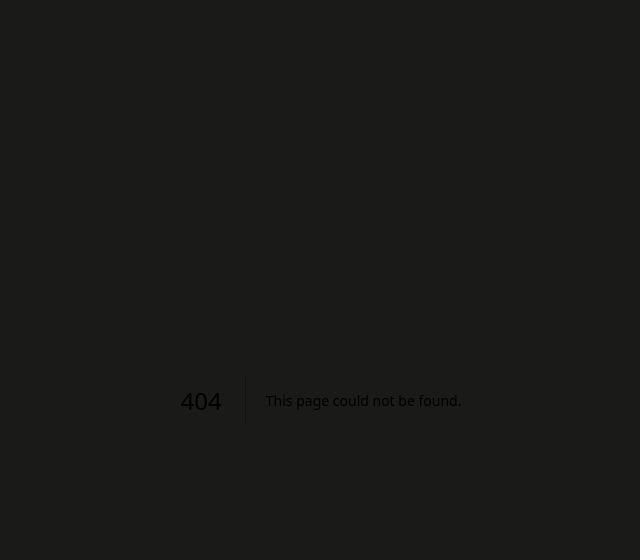
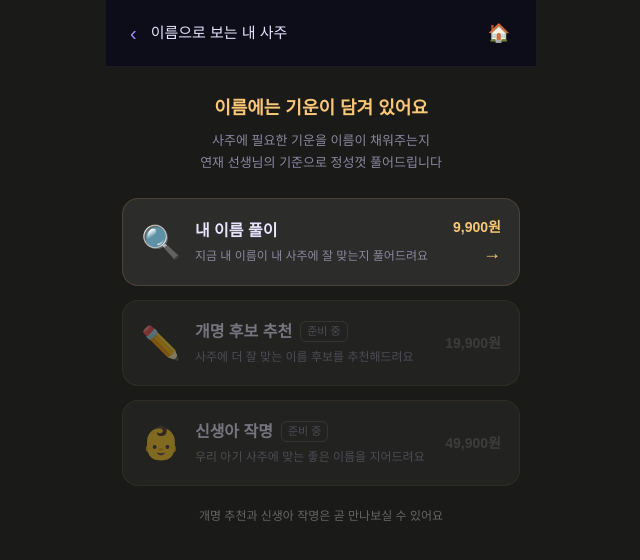
Before and after one commit to lysh0112-cpu/myjae, a Next.js app: page /manseryeok/naming in a window 1280 px wide. Before the commit this address had no page. Shown: the top 560 px of the page, without its empty margins (319-959 px from the left). Built offline with nearby package versions, Linux system fonts and the light colour scheme.

Commit message:
Create page.tsx

```diff
--- /dev/null
+++ b/app/manseryeok/naming/page.tsx
@@ -0,0 +1,116 @@
+'use client'
+import { Suspense } from 'react'
+import { useRouter } from 'next/navigation'
+import PageHeader from '@/app/components/common/PageHeader'
+
+// 작명 메뉴 (3상품) — 1차는 "내 이름 풀이"만 활성
+const MENUS = [
+  {
+    key: 'diagnosis',
+    emoji: '🔍',
+    title: '내 이름 풀이',
+    desc: '지금 내 이름이 내 사주에 잘 맞는지 풀어드려요',
+    price: '9,900원',
+    active: true,
+  },
+  {
+    key: 'rename',
+    emoji: '✏️',
+    title: '개명 후보 추천',
+    desc: '사주에 더 잘 맞는 이름 후보를 추천해드려요',
+    price: '19,900원',
+    active: false,
+  },
+  {
+    key: 'newborn',
+    emoji: '👶',
+    title: '신생아 작명',
+    desc: '우리 아기 사주에 맞는 좋은 이름을 지어드려요',
+    price: '49,900원',
+    active: false,
+  },
+]
+
+function NamingMenuInner() {
+  const router = useRouter()
+
+  const gold = '#FAC775'
+  const cardBg = '#2C2C2A'
+  const border = '1px solid rgba(250,199,117,0.15)'
+
+  return (
+    <main style={{ minHeight: '100vh', background: '#1a1a18', maxWidth: '430px', margin: '0 auto', paddingBottom: '40px' }}>
+      <PageHeader title="이름으로 보는 내 사주" onBack={() => router.push('/')} />
+
+      <div style={{ padding: '16px' }}>
+        {/* 소개 문구 */}
+        <div style={{ textAlign: 'center', padding: '12px 8px 24px' }}>
+          <div style={{ fontSize: '18px', fontWeight: 'bold', color: gold, marginBottom: '8px', lineHeight: 1.5 }}>
+            이름에는 기운이 담겨 있어요
+          </div>
+          <div style={{ fontSize: '13px', color: '#8a88a0', lineHeight: 1.7 }}>
+            사주에 필요한 기운을 이름이 채워주는지<br />
+            연재 선생님의 기준으로 정성껏 풀어드립니다
+          </div>
+        </div>
+
+        {/* 메뉴 카드들 */}
+        {MENUS.map((m) => (
+          <div
+            key={m.key}
+            onClick={() => {
+              if (m.active) router.push('/manseryeok/naming/diagnosis')
+            }}
+            style={{
+              background: cardBg,
+              border,
+              borderRadius: '16px',
+              padding: '18px',
+              marginBottom: '14px',
+              cursor: m.active ? 'pointer' : 'default',
+              opacity: m.active ? 1 : 0.45,
+              position: 'relative',
+              transition: 'transform 0.1s',
+            }}
+          >
+            <div style={{ display: 'flex', alignItems: 'center', gap: '14px' }}>
+              <span style={{ fontSize: '32px' }}>{m.emoji}</span>
+              <div style={{ flex: 1 }}>
+                <div style={{ display: 'flex', alignItems: 'center', gap: '8px', marginBottom: '4px' }}>
+                  <span style={{ fontSize: '16px', fontWeight: 'bold', color: '#e8e4ff' }}>{m.title}</span>
+                  {!m.active && (
+                    <span style={{ fontSize: '11px', color: '#8a88a0', border: '1px solid #555', borderRadius: '6px', padding: '1px 6px' }}>
+                      준비 중
+                    </span>
+                  )}
+                </div>
+                <div style={{ fontSize: '12px', color: '#8a88a0', lineHeight: 1.6 }}>{m.desc}</div>
+              </div>
+              <div style={{ textAlign: 'right' }}>
+                <div style={{ fontSize: '14px', fontWeight: 'bold', color: m.active ? gold : '#666' }}>{m.price}</div>
+                {m.active && <div style={{ fontSize: '18px', color: gold, marginTop: '2px' }}>→</div>}
+              </div>
+            </div>
+          </div>
+        ))}
+
+        {/* 안내 */}
+        <div style={{ textAlign: 'center', fontSize: '12px', color: '#666', marginTop: '20px', lineHeight: 1.7 }}>
+          개명 추천과 신생아 작명은 곧 만나보실 수 있어요
+        </div>
+      </div>
+    </main>
+  )
+}
+
+export default function NamingMenuPage() {
+  return (
+    <Suspense fallback={
+      <div style={{ minHeight: '100vh', display: 'flex', alignItems: 'center', justifyContent: 'center', background: '#1a1a18' }}>
+        <div style={{ color: '#FAC775' }}>로딩 중...</div>
+      </div>
+    }>
+      <NamingMenuInner />
+    </Suspense>
+  )
+}
```
